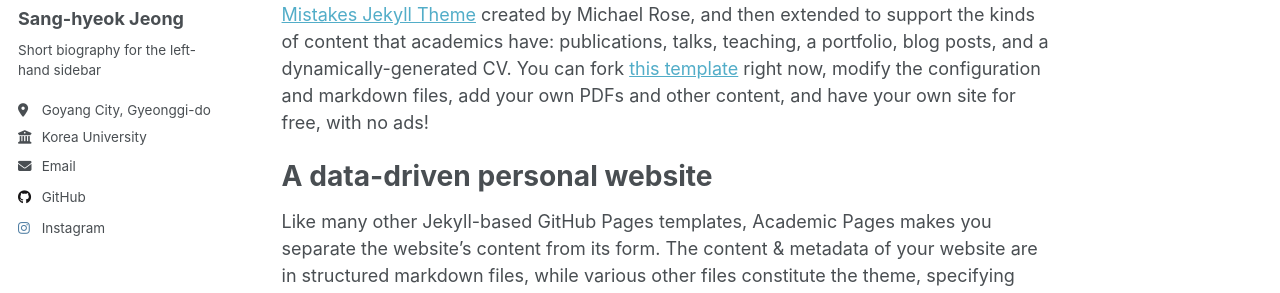
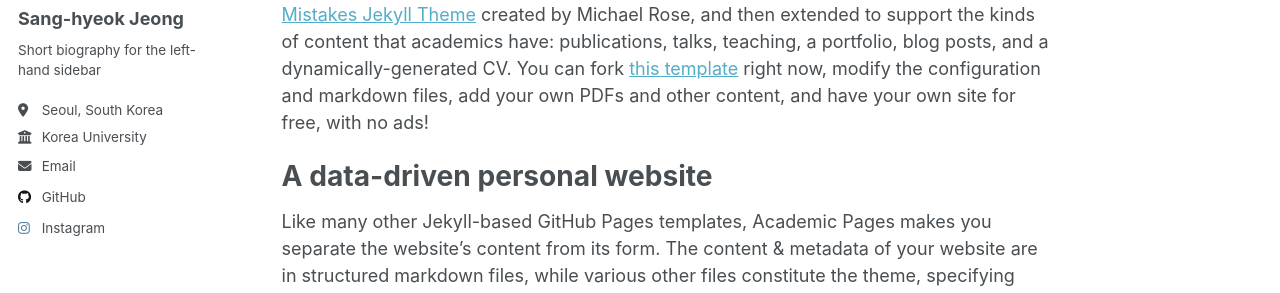
Before and after one commit to jung-sanghyuk/jung-sanghyuk.github.io, a Jekyll site: the page built from _pages/about.md, in a window 1280 px wide. Shown: the part 276-569 px from the top of the page. Built offline with Jekyll 4.4.1, drawn with Linux system fonts in a browser that asks for light colours.

Commit message:
Update _config.yml

```diff
--- a/_config.yml
+++ b/_config.yml
@@ -26,7 +26,7 @@ author:
   name             : "Sang-hyeok Jeong"
   pronouns         : # example: "she/her"
   bio              : "Short biography for the left-hand sidebar"
-  location         : "Goyang City, Gyeonggi-do Province, South Korea"
+  location         : "Seoul, South Korea"
   employer         : "Korea University"
   uri              : # URL
   email            : "nacl31566@korea.ac.kr"
```
